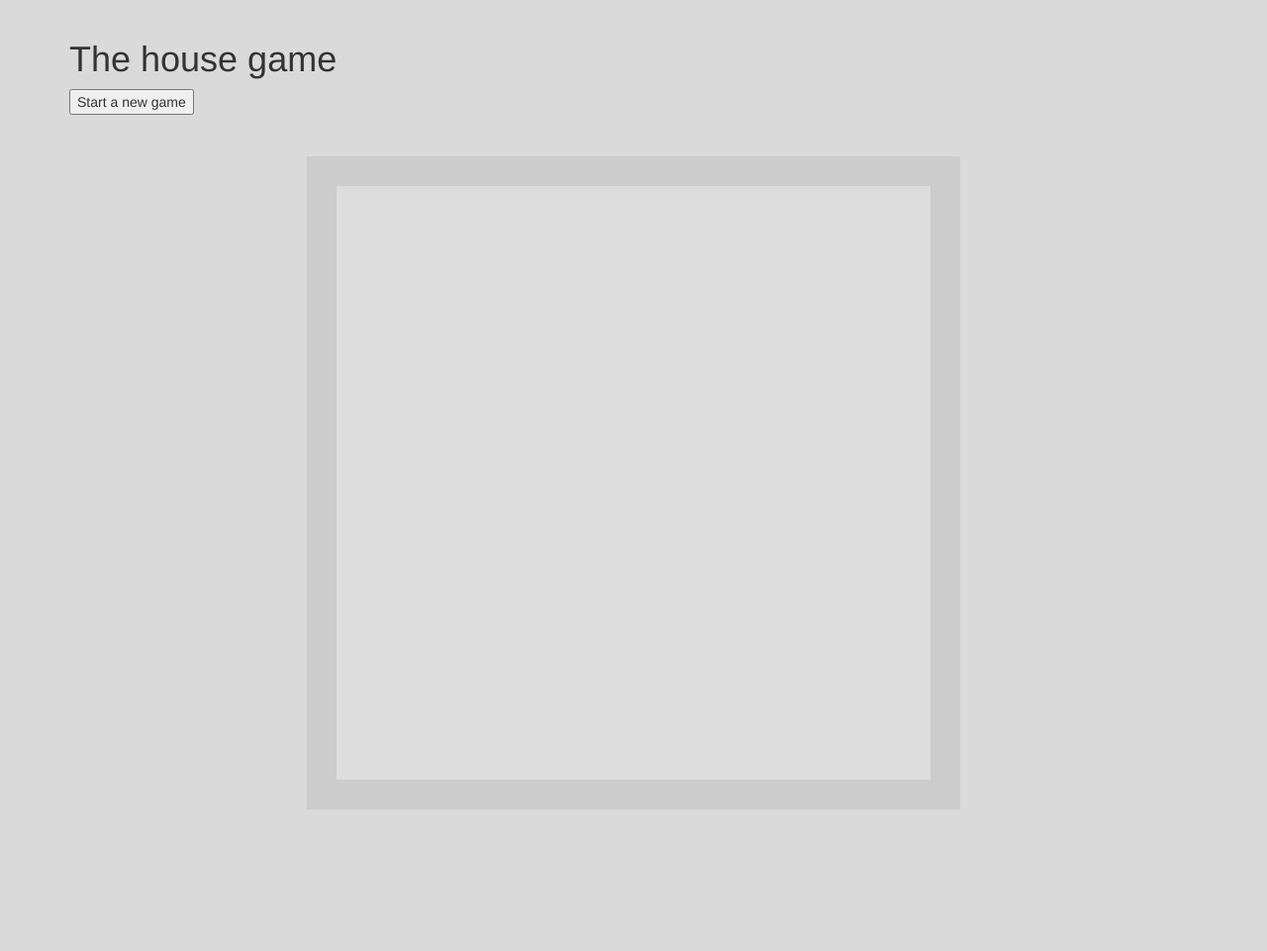
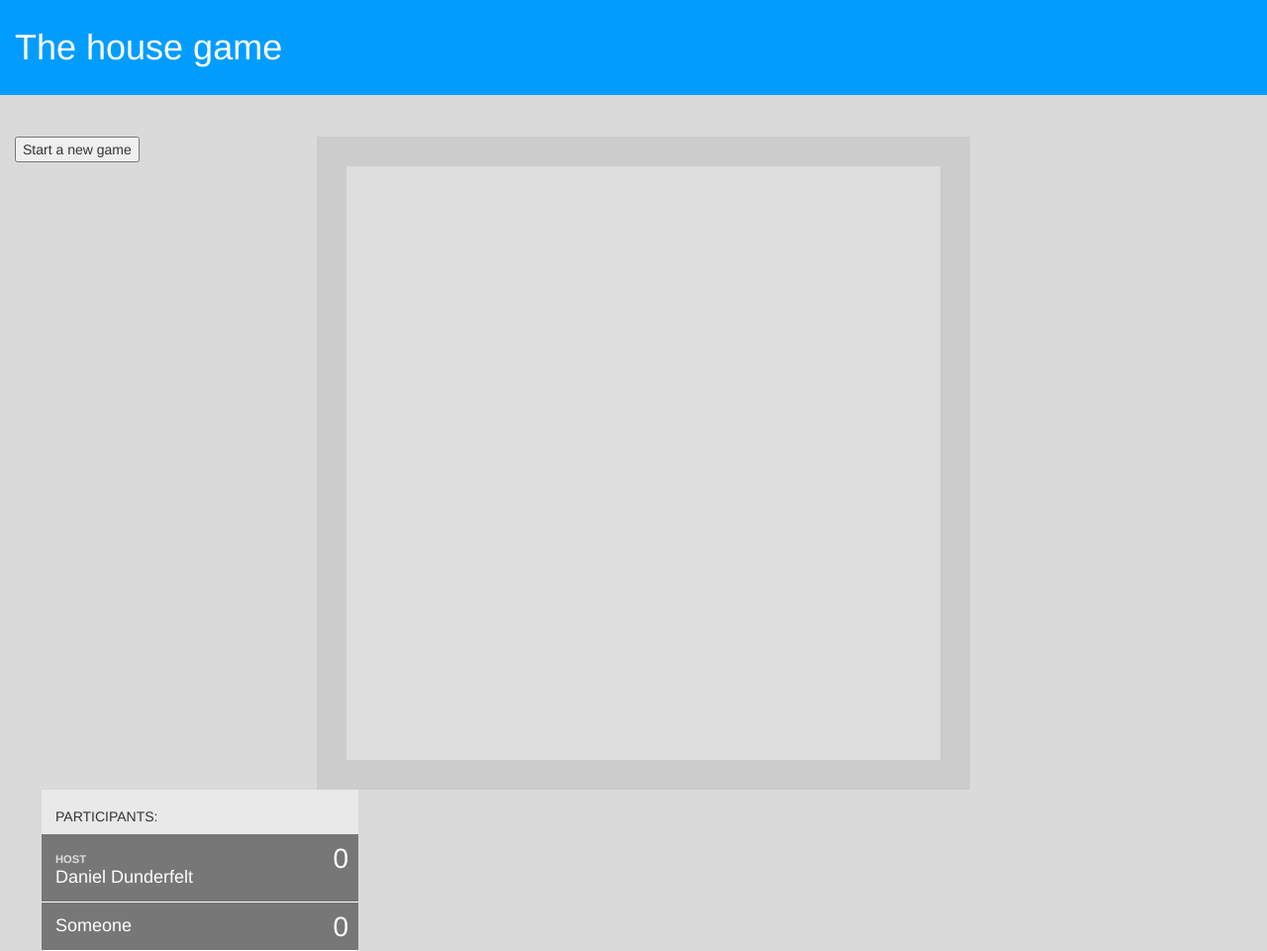
Before and after one commit to danieldunderfelt/house, a website: page build/index.html in a window 1280 px wide. Shown: the whole page at 99% size. Before the commit the page ends 880 px from the top, so only its background shows below. Drawn offline with nearby package versions, Linux system fonts and the light colour scheme.

Commit message:
Some styling

```diff
--- a/src/js/Cell.js
+++ b/src/js/Cell.js
@@ -62,7 +62,6 @@ class Cell {
 
 	claimBorder(border) {
 		this.bordersClaimed[border] = true;
-		this.cell.css('border-' + border, '2px solid blue');
 		this.displayBordersClaimed();
 		this.checkClaimed();
 	}
--- a/src/scss/_board.scss
+++ b/src/scss/_board.scss
@@ -1,7 +1,7 @@
 .board-container {
 	width: 660px;
 	height: 660px;
-	margin: 3em auto;
+	margin: 0 auto;
 	position: relative;
 	background: #ccc;
 
@@ -33,4 +33,8 @@
 	opacity: 0;
 	z-index: 100;
 	pointer-events: none;
+	text-align: center;
+	padding-top: 10px;
+	font-weight: bold;
+	color: black;
 }
--- a/src/scss/house.scss
+++ b/src/scss/house.scss
@@ -1,9 +1,75 @@
+html {
+	height: 100%;
+}
+
 body {
+	height: 100%;
 	background: #dadada;
 }
 
-.container {
-	margin: 20px auto;
+.container-fluid {
+	height: 100%;
+}
+
+.header {
+	padding-top: 2em;
+	padding-bottom: 2em;
+	margin-bottom: 3em;
+	height: auto;
+	background: #009DFF;
+	color: white;
+
+	h1 {
+		margin: 0;
+	}
+}
+
+ul {
+	list-style: none;
+	margin: 0;
+	padding: 0;
+}
+
+.participants {
+	margin-left: 3em;
+	background: #e9e9e9;
+	padding: 0;
+
+	h3 {
+		padding: 0 1em;
+	}
+
+	li {
+		margin: 0;
+		padding: 1em;
+		background: #777;
+		color: white;
+		position: relative;
+		border-bottom: 1px solid white;
+
+		.host {
+			text-transform: uppercase;
+			font-weight: bold;
+			font-size: 0.8em;
+			color: #ddd;
+		}
+
+		.score {
+			position: absolute;
+			font-size: 2em;
+			right: 10px;
+			top: 5px;
+		}
+	}
+}
+
+h3 {
+	font-size: 1em;
+	text-transform: uppercase;
+}
+
+h4 {
+	margin: 0;
 }
 
 @import 'board';
```
Also changed, not shown: build/css/house.css, build/index.html, build/js/index.js.
